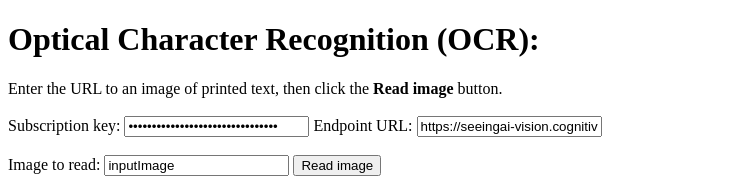
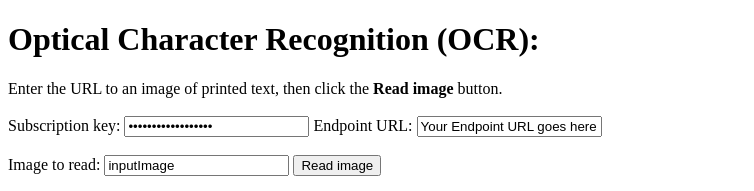
Before and after one commit to Yonet/TSConf2020Demo, a website: page public/get-printed-text.html in a window 1280 px wide. Shown: the top 191 px of the page, without its empty margins (0-754 px from the left). Drawn offline with nearby package versions, Linux system fonts and the light colour scheme.

Commit message:
Update get-printed-text.html

```diff
--- a/public/get-printed-text.html
+++ b/public/get-printed-text.html
@@ -67,10 +67,10 @@ click the <strong>Read image</strong> button.
 <br><br>
 Subscription key:
 <input type="password" name="subscriptionKey" id="subscriptionKey"
-    value="0dde46416926446f88da326bef676b12" />
+    value="Your Key Goes Here" />
 Endpoint URL:
 <input type="text" name="endpointUrl" id="endpointUrl"
-    value="https://seeingai-vision.cognitiveservices.azure.com/" />
+    value="Your Endpoint URL goes here" />
 <br><br>
 Image to read:
 <input type="text" name="inputImage" id="inputImage"
```
